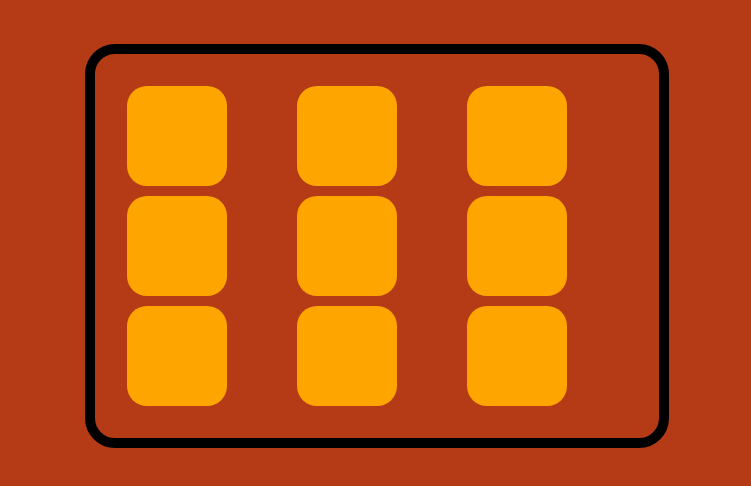
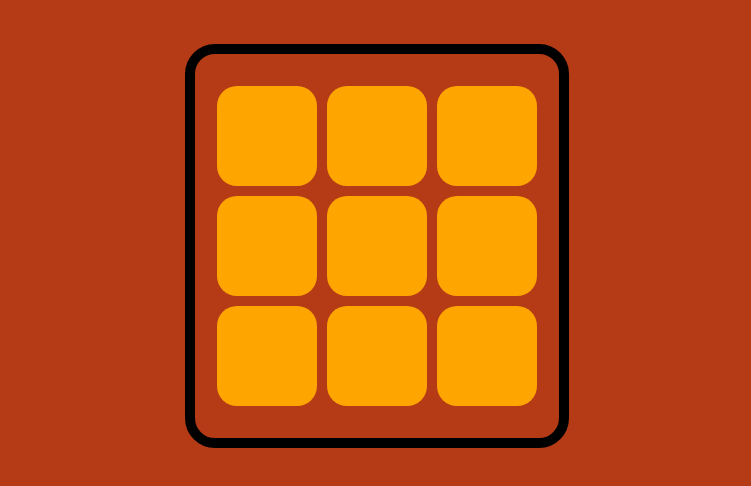
Before and after one commit to SHERLOCKx90/SherloXO, a plain HTML site: page index.html in a window 1280 px wide. Shown: the part 240-726 px from the top of the page, without its empty margins (263-1014 px from the left). Drawn offline with Linux system fonts and the light colour scheme.

Commit message:
My updates
Sizing of the boxes

```diff
--- a/index.css
+++ b/index.css
@@ -3,7 +3,7 @@
 body{
     background-color: rgb(180, 59, 22);
     font-family: 'Inter', sans-serif;
-    font-weight: 500;
+    font-weight: 300;
     font-size: 16px;
     margin: 0;
     padding: 0;
@@ -13,7 +13,7 @@ body{
     display: grid;
     grid-template-columns: repeat(3, 1fr);
     grid-gap: 10px;
-    width: 500px;
+    width: 300px;
     margin: 0 auto;
     margin-top: 50px;
     border:10px solid black;
```
